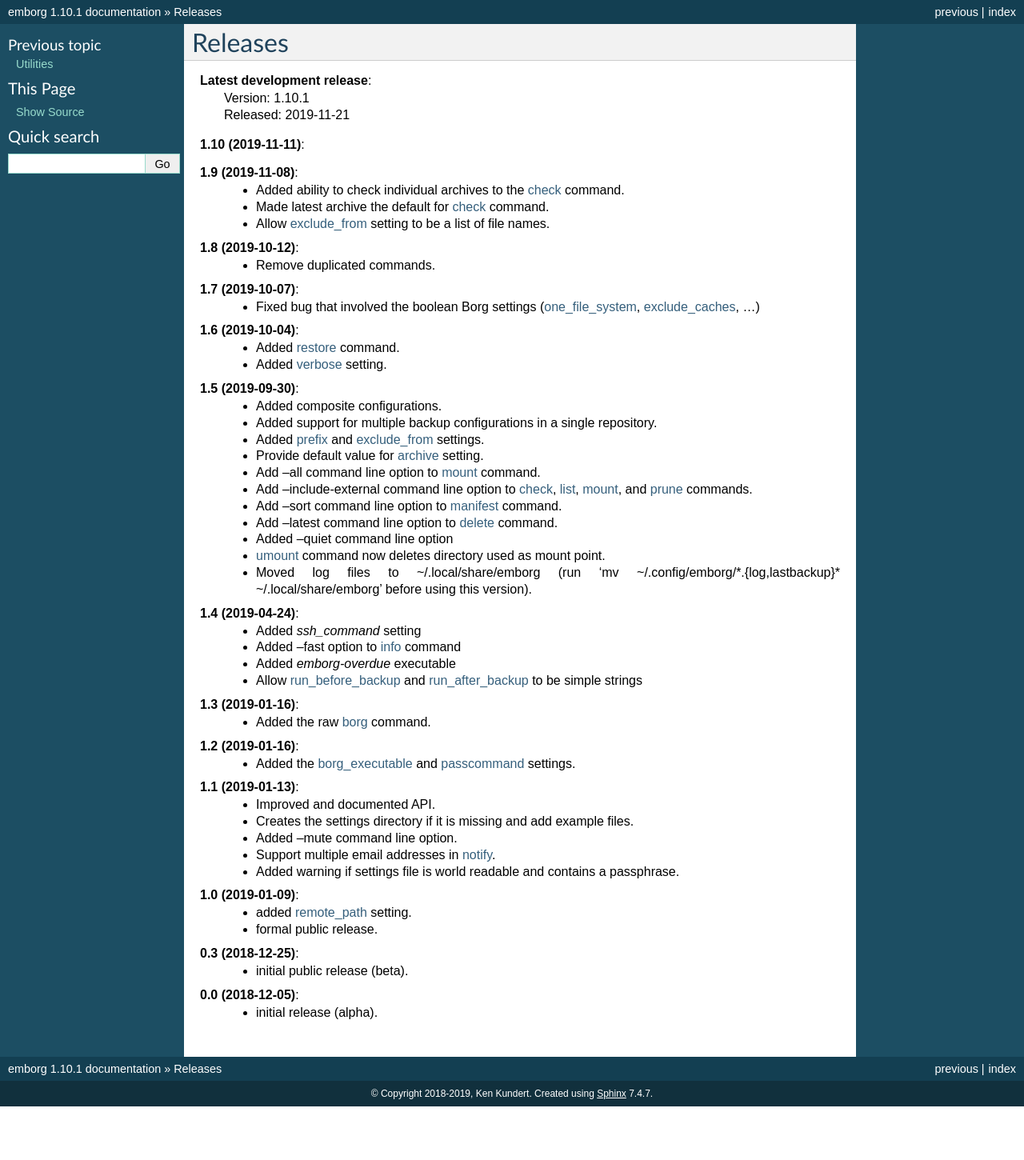
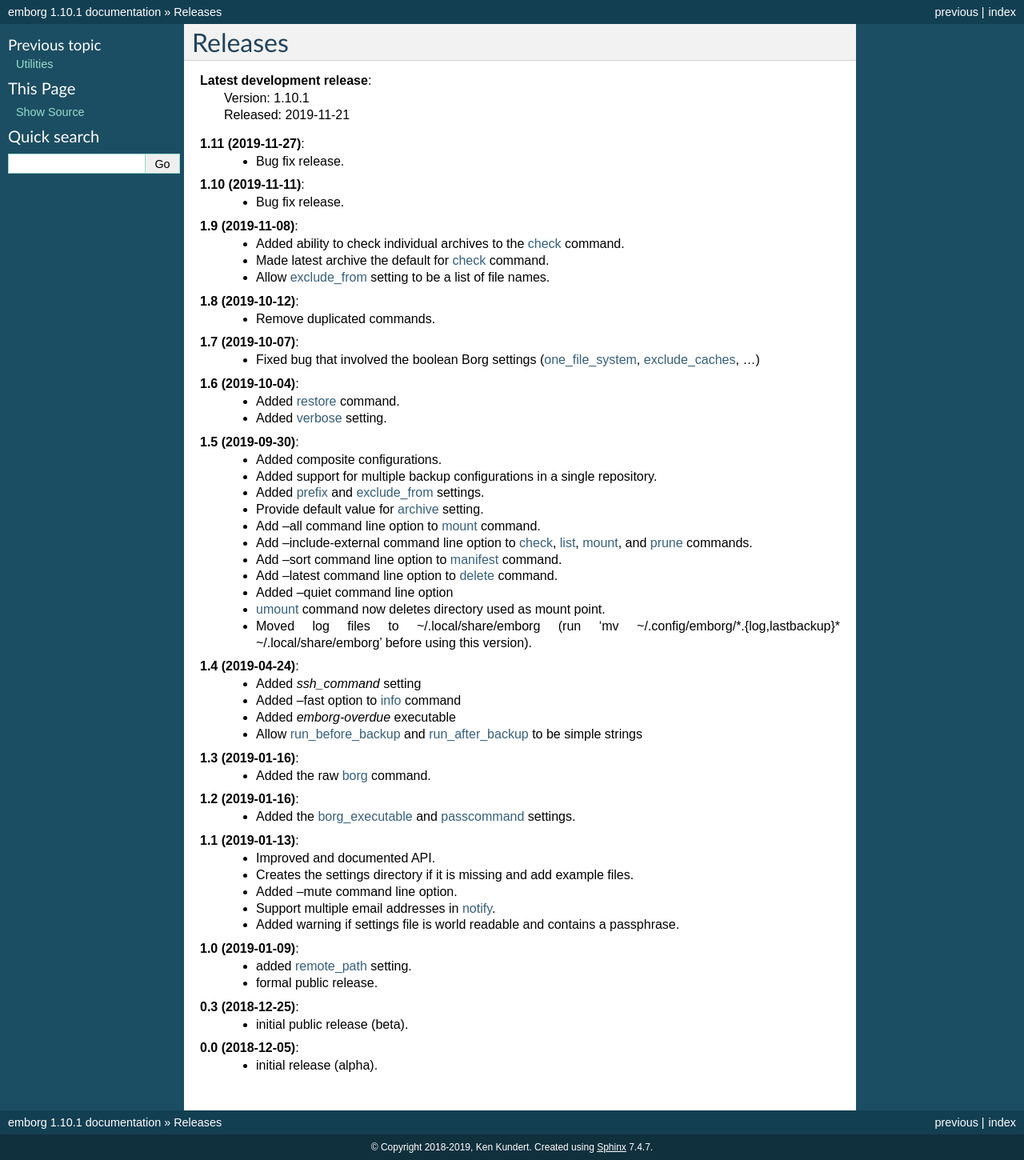
Before and after one commit to KenKundert/emborg, a Sphinx documentation site: the page built from doc/releases.rst, in a window 1280 px wide. Shown: the whole page at 80% size. Built offline with Sphinx 7.4.7, drawn with Linux system fonts in a browser that asks for light colours; before the commit the page ends 1383 px from its top, so only the background shows below that.

Commit message:
Update release notes.

```diff
--- a/doc/releases.rst
+++ b/doc/releases.rst
@@ -5,8 +5,11 @@
     | Version: 1.10.1
     | Released: 2019-11-21
 
+**1.11 (2019-11-27)**:
+    - Bug fix release.
 
 **1.10 (2019-11-11)**:
+    - Bug fix release.
 
 **1.9 (2019-11-08)**:
     - Added ability to check individual archives to the :ref:`check <check>` command.
```
